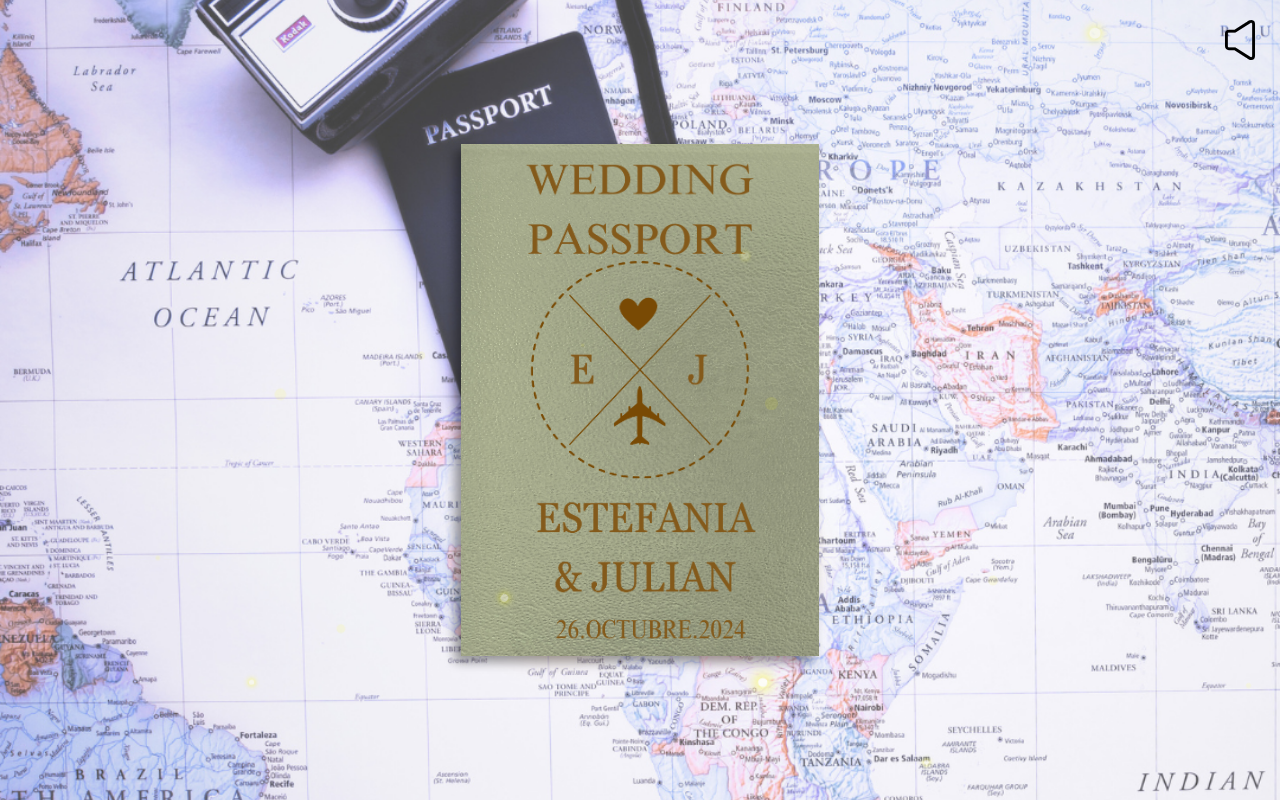
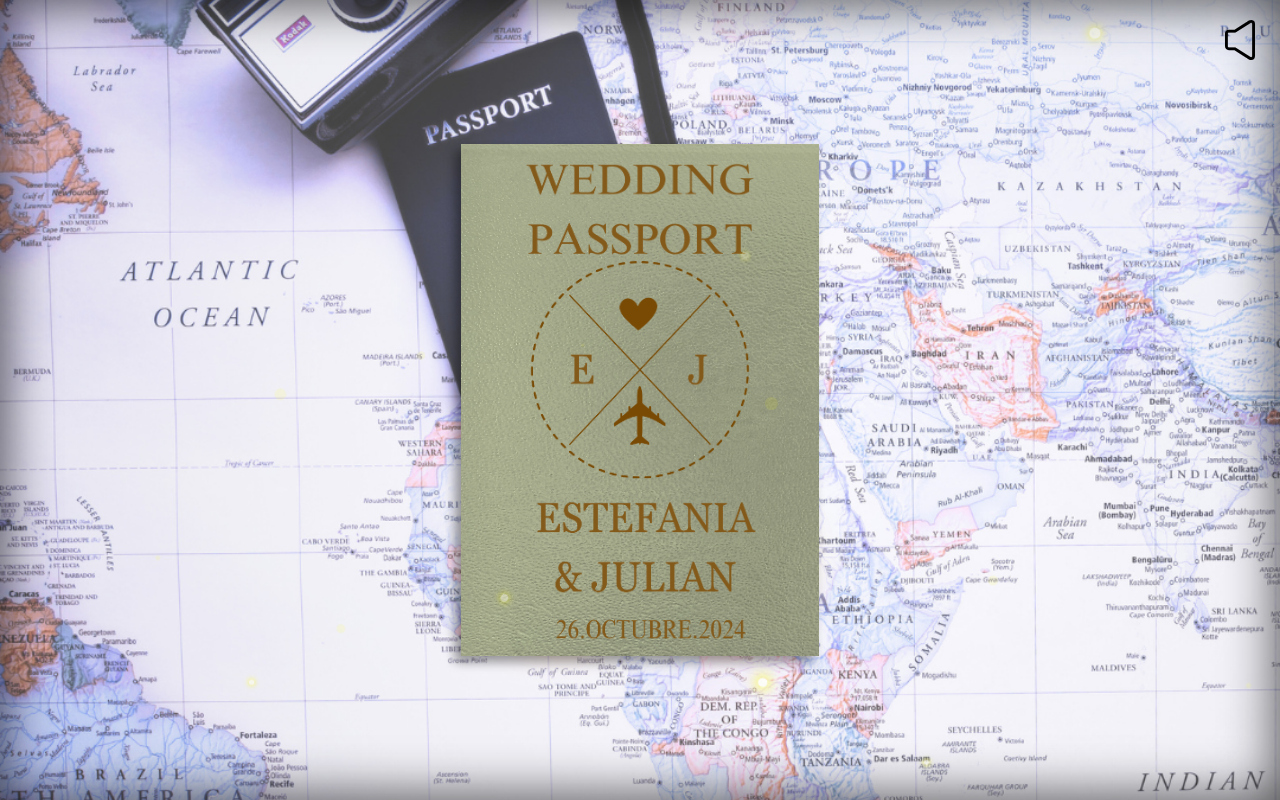
Before and after one commit to JulToro/wedding-passport-invitation, a React (Create React App) app: page / in a window 1280 px wide. Built offline with nearby package versions, Linux system fonts and the light colour scheme.

Commit message:
Shadow added

```diff
--- a/src/App.css
+++ b/src/App.css
@@ -6,6 +6,7 @@
   height: 100vh;
   overflow: hidden;
   position: relative;
+  box-shadow: inset 0 0 50px 5px #000000a8;
 }
 
 .pause {
```
